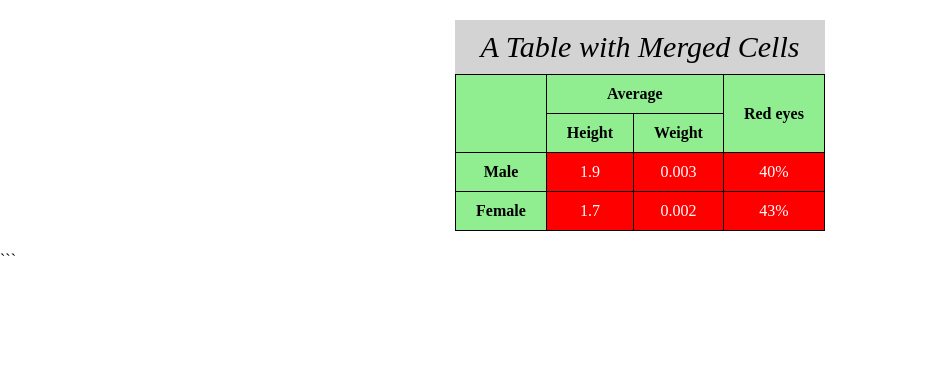
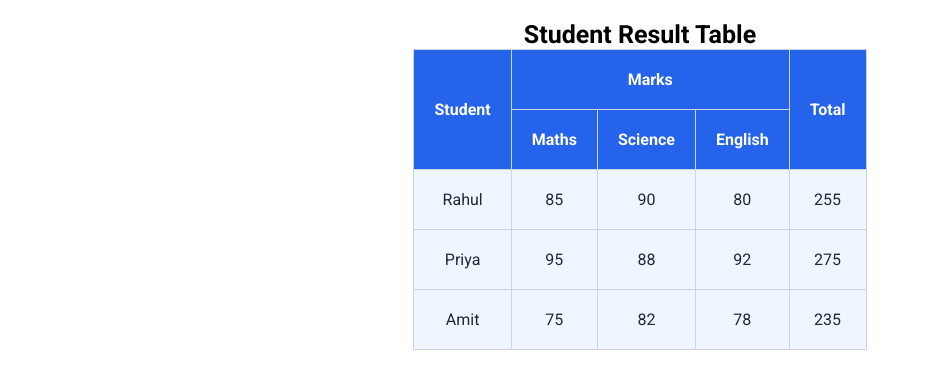
Before and after one commit to trivediyashvi1303-hub/mexgen-company, a plain HTML site: page day-11/table.html in a window 1280 px wide. Shown: the whole page, without its empty margins (0-928 px from the left). Drawn offline with Linux system fonts and the light colour scheme; a web font is replaced by a local one.

Commit message:
Add files via upload
next table complete

````diff
--- a/day-11/table.css
+++ b/day-11/table.css
@@ -4,32 +4,32 @@
     padding: 0;
     box-sizing: border-box;
 }
+body {
+    font-family: "Roboto", sans-serif;
+}
 
 table {
-    border-collapse: collapse;
-    margin: 20px auto;
-    background-color: lightgray;
-
+border: 1px solid #CBD5E1;
+border-collapse: collapse;
+margin: 20px auto;
 }
 
 caption {
-    font-size: 30px;
-    text-align: center;
-    padding: 10px;
-    font-style: italic;
+    font-size: 25px;
+    font-weight: 700;
 }
 
-th,
-td {
-    border: 1px solid black;
-    padding: 10px 20px;
-    text-align: center;
-    color: white;
+th, td {
+border: 1px solid #CBD5E1;
+padding: 20px;
+text-align: center;
 }
 th {
-    background-color: lightgreen;
-    color: black;
+background-color: #2563EB;
+color: white;
+ font-weight: 700;
 }
-td{
-    background-color: red;
+td {
+background-color: #EFF6FF;
+color: #1E293B;
 }
--- a/day-11/table.html
+++ b/day-11/table.html
@@ -1,42 +1,55 @@
-<!DOCTYPE html>
+<!doctype html>
 <html lang="en">
   <head>
-    <meta charset="UTF-8">
-    <meta name="viewport" content="width=device-width, initial-scale=1.0">
-    <title>table</title>
-    <link rel="stylesheet" href="table.css">
+    <meta charset="UTF-8" />
+    <meta name="viewport" content="width=device-width, initial-scale=1.0" />
+    <title>Student Result Table</title>
+    <link rel="stylesheet" href="table.css" />
+    <link rel="preconnect" href="https://fonts.googleapis.com" />
+    <link rel="preconnect" href="https://fonts.gstatic.com" crossorigin />
+    <link
+      href="https://fonts.googleapis.com/css2?family=Google+Sans:ital,opsz,wght@0,17..18,400..700;1,17..18,400..700&family=Roboto:ital,wght@0,100..900;1,100..900&display=swap"
+      rel="stylesheet"
+    />
   </head>
   <body>
     <table>
-        <caption style=" background-color: lightgray;">A Table with Merged Cells</caption>
+      <caption>
+        Student Result Table
+      </caption>
 
-        <thead>
       <tr>
-                <th rowspan="2"></th>
-                <th colspan="2">Average</th>
-                <th rowspan="2">Red eyes</th>
+        <th rowspan="2">Student</th>
+        <th colspan="3">Marks</th>
+        <th rowspan="2">Total</th>
+      </tr>
+
+      <tr>
+        <th>Maths</th>
+        <th>Science</th>
+        <th>English</th>
       </tr>
       <tr>
-                <th>Height</th>
-                <th>Weight</th>
-            </tr>
-        </thead>
-
-        <tbody>
-            <tr>
-                <th>Male</th>
-                <td>1.9</td>
-                <td>0.003</td>
-                <td>40%</td>
+        <td>Rahul</td>
+        <td>85</td>
+        <td>90</td>
+        <td>80</td>
+        <td>255</td>
       </tr>
       <tr>
-                <th>Female</th>
-                <td>1.7</td>
-                <td>0.002</td>
-                <td>43%</td>
+        <td>Priya</td>
+        <td>95</td>
+        <td>88</td>
+        <td>92</td>
+        <td>275</td>
       </tr>
-        </tbody>
+      <tr>
+        <td>Amit</td>
+        <td>75</td>
+        <td>82</td>
+        <td>78</td>
+        <td>235</td>
+      </tr>
     </table>
   </body>
 </html>
-```
````
Lines whose indentation alone changed are shown as unchanged.
